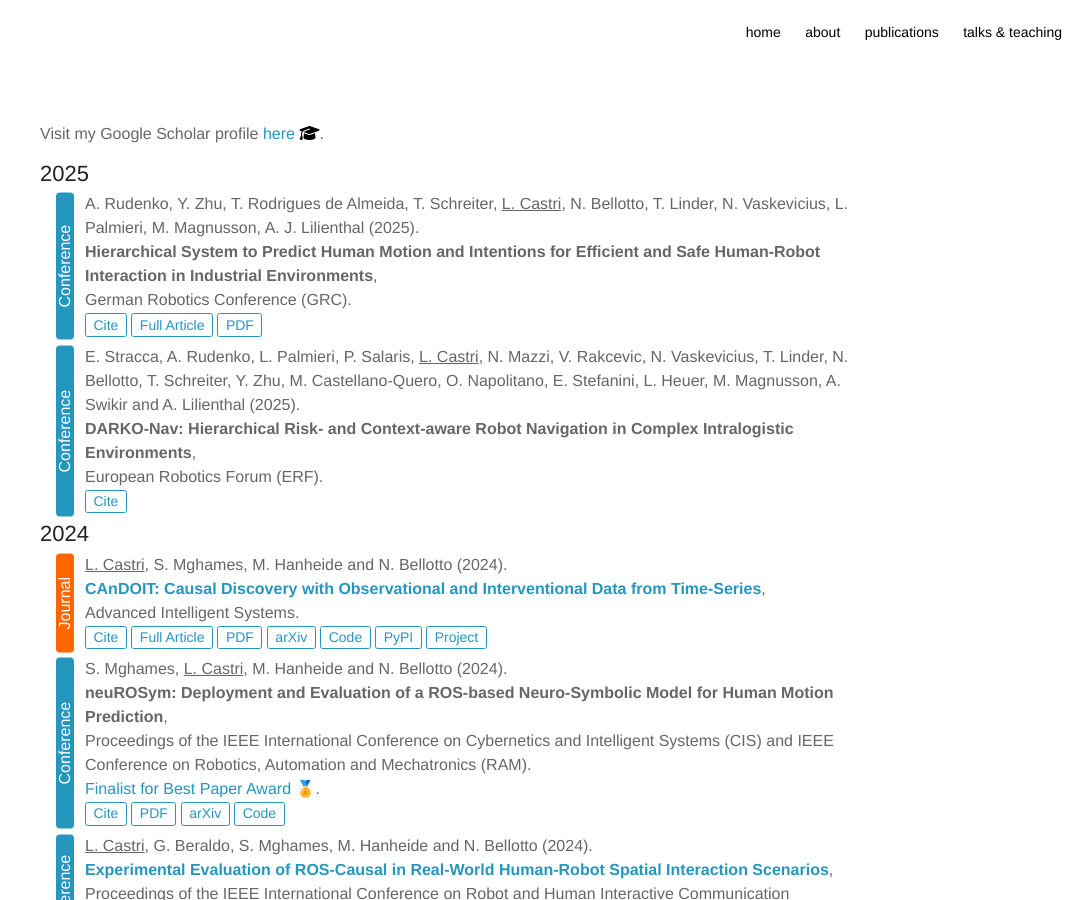
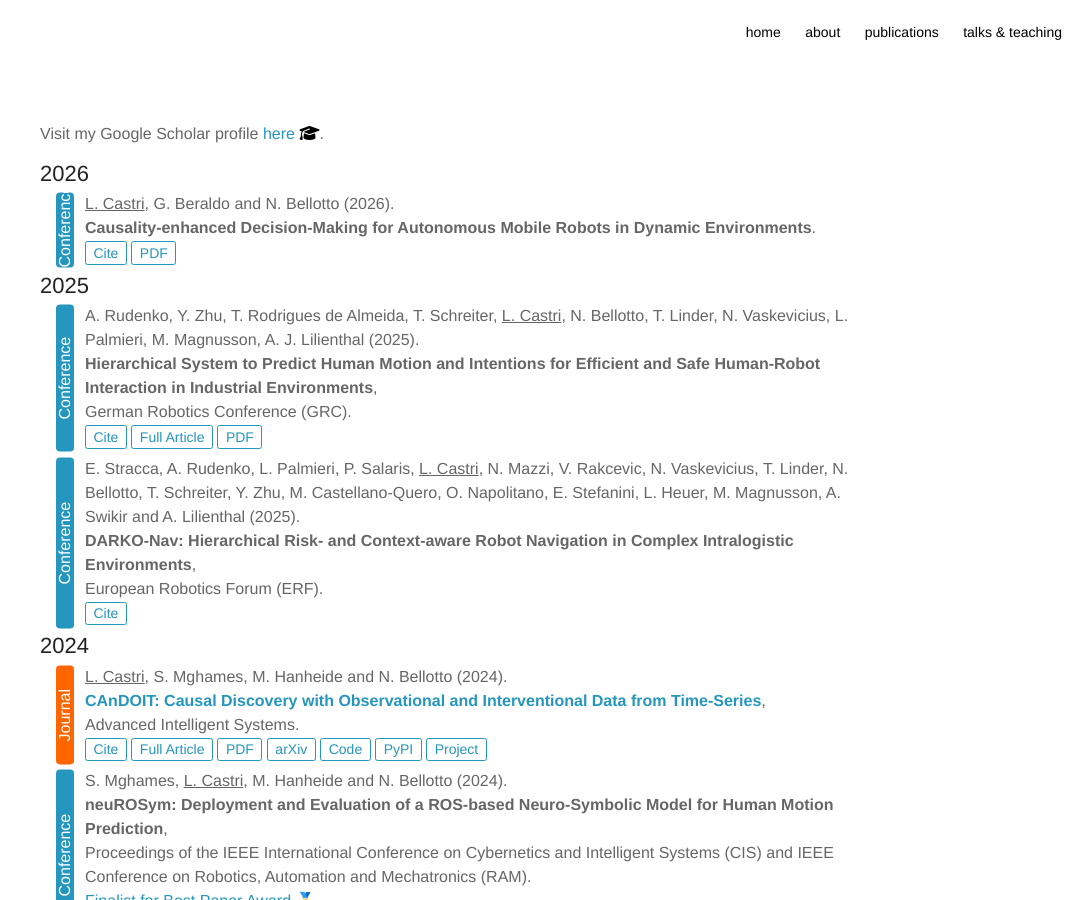
Before and after one commit to lcastri/lcastri.github.io, a Jekyll site: the page built from publications.html, in a window 1280 px wide and 900 px high. Shown: the whole window, without its empty margins (195-1280 px from the left). Built offline with Jekyll 4.4.1, drawn with Linux system fonts in a browser that asks for light colours; nearby versions of some CDN libraries.

```diff
--- a/publications.html
+++ b/publications.html
@@ -6,6 +6,18 @@ layout: page
 Visit my Google Scholar profile <a class="ext_link" href="https://scholar.google.com/citations?user=MWKfdVQAAAAJ&hl=en&oi=ao">here</a> <i class="fa fa-graduation-cap inline-icon"></i>.
 <br><br>
 
+<h2>2026</h2>
+<div class="container-paper">
+    <div class="afterLine">
+        <u>L. Castri</u>, G. Beraldo and N. Bellotto (2026).<br>
+        <b>Causality-enhanced Decision-Making for Autonomous Mobile Robots in Dynamic Environments</b>.<br>
+        {% include citation-nav.html citnavID="eswa2026"
+        showCite=true bibLink="https://lcastri.github.io/publication/eswa2026.bib"
+        showArXiv=false arXivLink="https://arxiv.org/abs/2504.11901"
+        showPDF=true pdfLink="https://arxiv.org/pdf/2504.11901.pdf"
+        %}
+    </div>
+</div>
 <h2>2025</h2>
 <div class="container-paper">
     <div class="afterLine">
```
